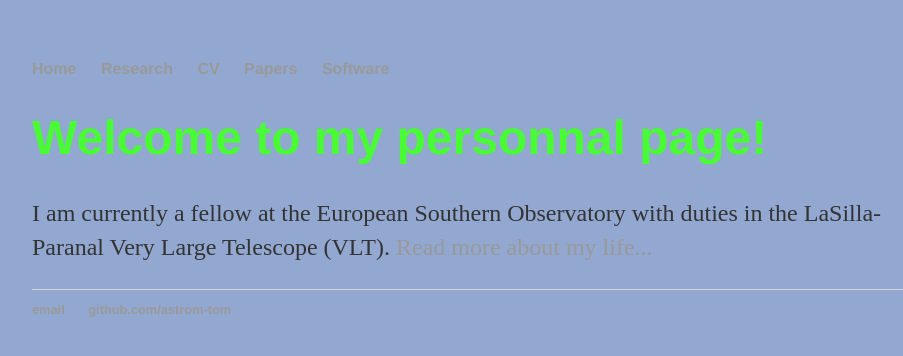
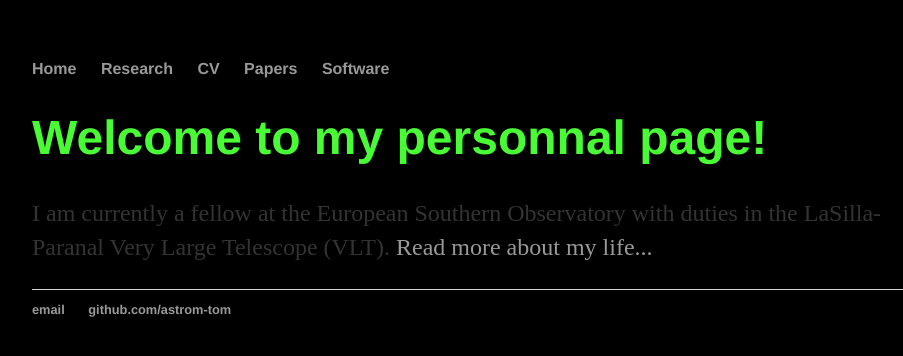
Before and after one commit to astrom-tom/astrom-tom.github.io, a Jekyll site: the page built from index.html, in a window 1280 px wide. Shown: the top 356 px of the page, without its empty margins (160-1063 px from the left). Built offline with Jekyll 4.4.1, drawn with Linux system fonts in a browser that asks for light colours.

Commit message:
Update default.html

```diff
--- a/_layouts/default.html
+++ b/_layouts/default.html
@@ -1,6 +1,6 @@
 <!DOCTYPE html>
 <style>
-body {  background-color: #92a8d1;}
+body {  background-color: black;}
 </style>
 	<html>
 		<head>
```
